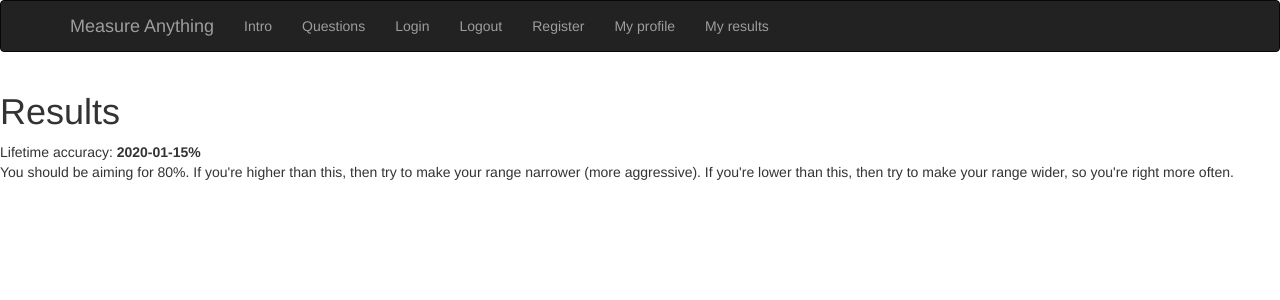
After one commit to rahimnathwani/measure-anything, a Python web app: template project/templates/results.html in a window 1280 px wide. The commit adds this page. Shown: the top 300 px of the page. Run offline with Jinja, Linux system fonts and the light colour scheme; the template is opened without the code that fills it: most values are stand-ins (such as "Sample title", 1, 10 or a date in 2020); some libraries are stand-ins or nearby versions.

Commit message:
Add page to show summary stat (% of estimates where the answer was within the user's estimated range.

```diff
--- a/project/templates/base.html
+++ b/project/templates/base.html
@@ -24,6 +24,7 @@
 			<li><a href="/logout">Logout</a></li>
 			<li><a href="/register">Register</a></li>
 			<li><a href="/profile">My profile</a></li>
+			<li><a href="/results">My results</a></li>
 
 		</ul>
 	</div>
--- /dev/null
+++ b/project/templates/results.html
@@ -0,0 +1,10 @@
+{% extends "base.html" %}
+{% import "bootstrap/wtf.html" as wtf %}
+
+{% block content %}
+<H1>Results</H1>
+Lifetime accuracy: <strong>{{lifetime_accuracy}}%</strong>
+<br/>
+You should be aiming for 80%.  If you're higher than this, then try to make your range narrower (more aggressive).  If you're lower than this, then try to make your range wider, so you're right more often.
+
+{% endblock %}
```
Also changed, not shown: project/estimation/views.py (+8 -0 lines).
